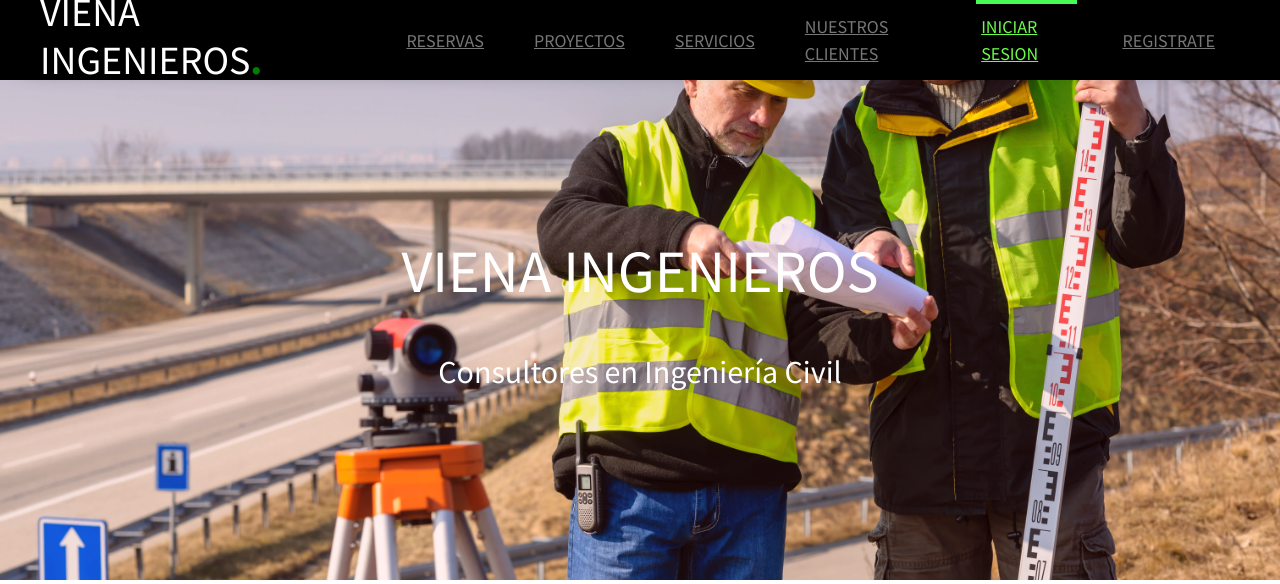
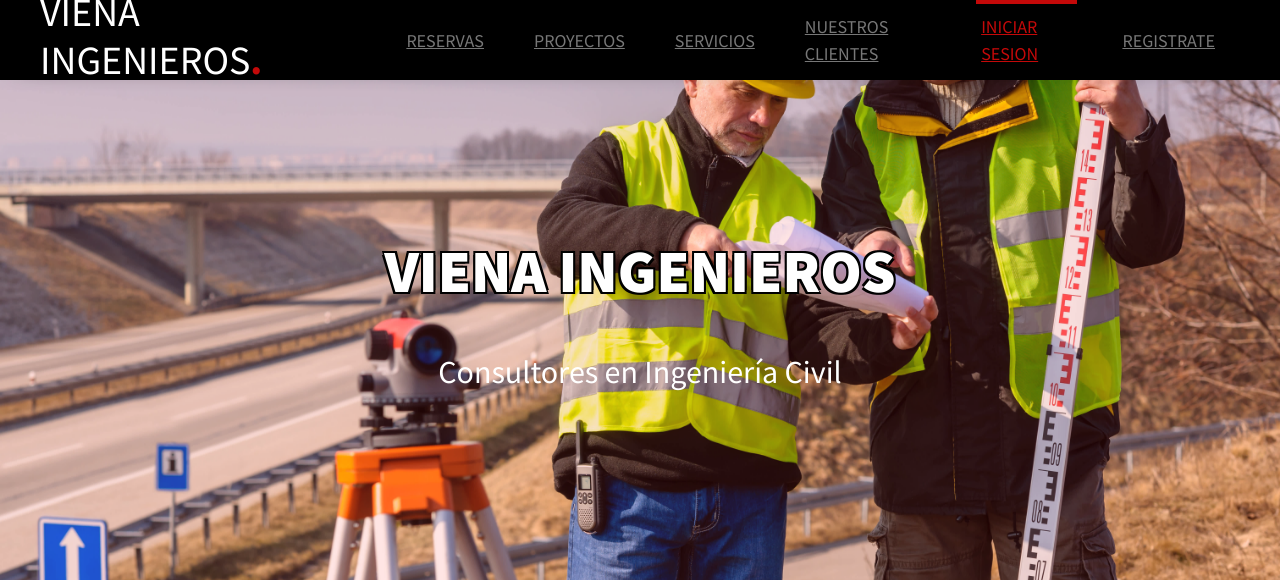
Before and after one commit to ZSRubi/VN-LA1, a PHP site: page /index.php in a window 1280 px wide. Shown: the top 584 px of the page. Run offline with PHP 8.4, Linux system fonts and the light colour scheme; some libraries are stand-ins or nearby versions; some web fonts are replaced.

Commit message:
Update estilos.css

```diff
--- a/VN LA/css/estilos.css
+++ b/VN LA/css/estilos.css
@@ -37,7 +37,7 @@ header{
     color:white;
 }
 .logo  b{
-    color: green;
+    color: #c40909;
 }
 .btn-login {
     padding: 10px 20px;
@@ -48,7 +48,7 @@ header{
   }
 
   .btn-login:hover {
-    background-color: #39b300; /* Un tono más oscuro del azul, si usas btn-primary */
+    background-color: red; /* Un tono más oscuro del azul, si usas btn-primary */
   }
 
 .menu {
@@ -78,7 +78,7 @@ header{
     content: '';
     width: 100%;
     height: 4px;
-    background: #46fd55;
+    background: #c40909;
     position: absolute;
     top: 0;
     left: 0;
@@ -91,11 +91,11 @@ header{
 }
 
 .menu nav ul li a:hover{
-    color: #5bfd46;
+    color: #c40909;
 }
 
 .menu .text-menu-selected{
-    color: #6bfd46;
+    color: #c40909;
 }
 
 .menu nav ul li a i{
@@ -141,7 +141,7 @@ header{
     content: '';
     width: 100%;
     height: 100%;
-    background: rgba(255, 45, 38, 0.075);
+    background: rgba(255, 45, 38, 0.123);
     position: absolute;
     top: 0;
     left: 0;
@@ -160,12 +160,18 @@ header{
     z-index: 1;
 }
 
-.container-info-cover h1{
-    font-size: 60px;
-    font-weight: 500;
-    color: #fff;
-    margin-bottom: 20px;
+.container-info-cover h1 {
+    font-size: 60px;           /* Tamaño de fuente grande */
+    font-weight: 900;          /* Máxima negrita (valor máximo: 900) */
+    color: #ffffff;            /* Color blanco */
+    margin-bottom: 20px;       /* Espacio inferior */
+    text-shadow:
+        -2px -2px 0 #000000,
+         2px -2px 0 #000000,
+        -2px  2px 0 #000000,
+         2px  2px 0 #000000; /* Crear un borde negro alrededor del texto */
 }
+
 
 .container-info-cover p{
     color: #fff;
```
